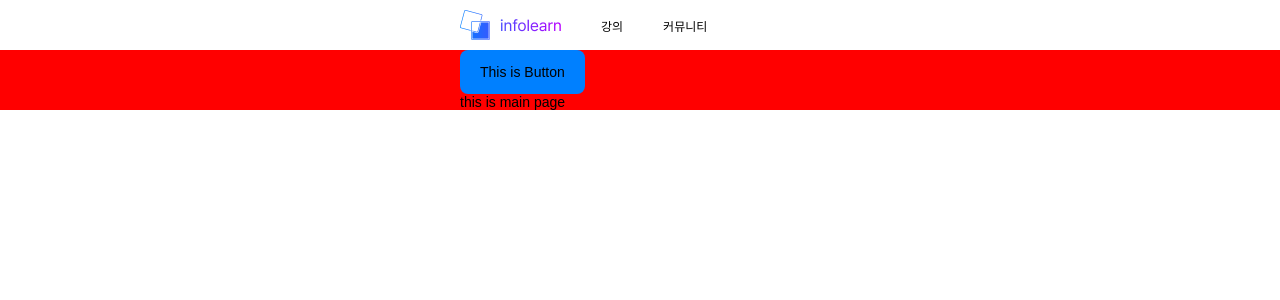
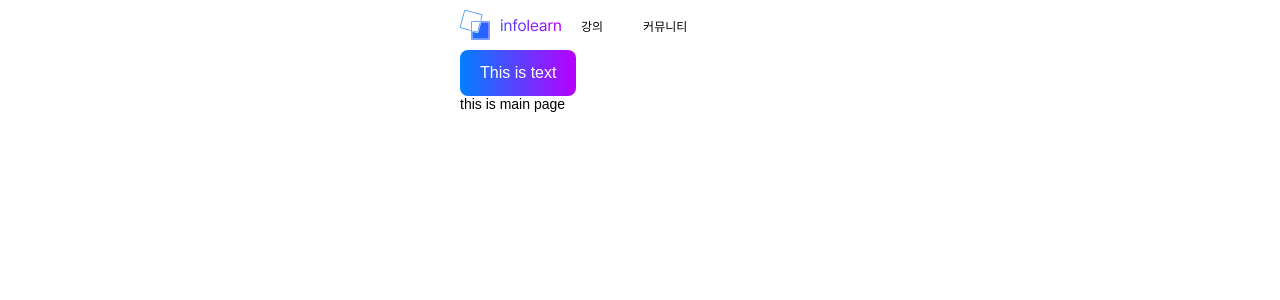
Before and after one commit to info-dsm/Info-learn_FrontEnd_V1, a React (Create React App) app: page / in a window 1280 px wide. Shown: the top 300 px of the page. Built offline with nearby package versions, Linux system fonts and the light colour scheme.

Commit message:
Add Primary Button Component

```diff
--- a/src/components/Button.tsx
+++ b/src/components/PrimaryButton.tsx
@@ -3,32 +3,28 @@ import styled from "styled-components";
 import { ButtonProps } from "./buttonType";
 import { Colors } from "../styles/theme/color";
 
-export const Button = ({width, height, fill, icon, text}: ButtonProps & {children:React.ReactNode}) => {
+export const PrimaryButton = ({width, height, children}: ButtonProps & {children:React.ReactNode}) => {
   const Buttons = styled.button`
     width: ${width ?? "auto"};
     height: ${height ?? "auto"};
     border: none;
-    height: 1;
-    background-color: ${Colors[fill!] ?? "#111111"};
+    background: ${Colors.PrimaryGradient};
+    color: ${Colors.White};
     border-radius: 8px;
     padding: 14px 20px;
     display: flex;
     justify-content: center;
     align-items: center;
-    font-size: 16px;
-    transition: 0.3s;
-    &:hover{
-
+    &:hover {
+      background-color: ${Colors.FPrimary400};
+    }
+    &:active {
+      background-color: ${Colors.FPrimary700};
     }
   `
   return(
     <Buttons>
-      {icon??(
-        <img/>
-      )}
-      {text??(
-        <p>This is Button</p>
-      )}
+      {children}
     </Buttons>
   )
 }
--- /dev/null
+++ b/src/components/TextButton.tsx
@@ -0,0 +1,22 @@
+import React from "react";
+import styled from "styled-components";
+import { ButtonProps } from "./buttonType";
+
+export const TextButton = ({width, height, children}: ButtonProps & {children:React.ReactNode}) => {
+  const Buttons = styled.button`
+    width: ${width ?? "auto"};
+    height: ${height ?? "auto"};
+    background: none;
+    border: none;
+    border-radius: 8px;
+    padding: 14px 20px;
+    display: flex;
+    justify-content: center;
+    align-items: center;
+  `
+  return(
+    <Buttons>
+      {children}
+    </Buttons>
+  )
+}
--- a/src/components/buttonType.ts
+++ b/src/components/buttonType.ts
@@ -1,9 +1,4 @@
-import { colorsKeyOfType } from "../styles/theme/color";
-
 export interface ButtonProps {
   width?: string;
   height?: string;
-  fill?: colorsKeyOfType;
-  icon?: boolean;
-  text?: boolean;
 }
--- a/src/pages/Layout.tsx
+++ b/src/pages/Layout.tsx
@@ -2,7 +2,9 @@ import React from "react";
 import { Outlet, Link } from "react-router-dom";
 import styled from "styled-components";
 import TextLogo from "../assets/textLogo.png";
-import { Button } from "../components/Button";
+import { PrimaryButton } from "../components/PrimaryButton";
+import { TextButton } from "../components/TextButton";
+import { text } from "./textType";
 
 const Layout = () => {
   return (
@@ -10,14 +12,14 @@ const Layout = () => {
       <Header>
         <FlexDiv>
           <Image src={TextLogo} />
-          <Link to="/le">강의</Link>
-          <Link to="/comunity">커뮤니티</Link>
+          <TextButton><Link to="/le"><Text size="12px">강의</Text></Link></TextButton>
+          <TextButton><Link to="/comunity"><Text size="12px">커뮤니티</Text></Link></TextButton>
         </FlexDiv>
         <FlexDiv>
         </FlexDiv>
       </Header>
       <Body>
-        <Button fill={"FPrimary500"}>Text</Button>
+        <PrimaryButton><Text color="white">This is text</Text></PrimaryButton>
         <Outlet />
       </Body>
     </>
@@ -26,6 +28,11 @@ const Layout = () => {
 
 export default Layout;
 
+const Text = styled.p<text>`
+  font-size: ${props => props.size ?? '16px'};
+  font-weight: ${props => props.weight ?? 400};
+  color: ${props => props.color ?? "black"};
+`
 const Header = styled.header`
   height: 50px;
   background-color: blue;
@@ -35,8 +42,7 @@ const Header = styled.header`
   background: rgba(255, 255, 255, 0.01);
   backdrop-filter: blur(50px);
 `
-const Body = styled.body`
-  background-color: red;
+const Body = styled.div`
   padding: 0 460px;
 `
 const Image = styled.img`
@@ -45,7 +51,6 @@ const Image = styled.img`
 const FlexDiv = styled.div`
   display: flex;
   align-items:center;
-  gap: 40px;
   a{
     font-size: 12px;
     color: black;
--- /dev/null
+++ b/src/pages/textType.ts
@@ -0,0 +1,5 @@
+export interface text {
+  size?:string;
+  weight?:string;
+  color?:string;
+}
--- a/src/styles/theme/color.ts
+++ b/src/styles/theme/color.ts
@@ -55,6 +55,7 @@ export const Colors = {
   Danger700: "#B71839",
   Danger800: "#930F36",
   Danger900: "#7A0935",
+  PrimaryGradient: 'linear-gradient(90deg, #0080FF 0%, #B800FF 100%)',
 } as const
 
 export type colorsKeyOfType = keyof typeof Colors
```
